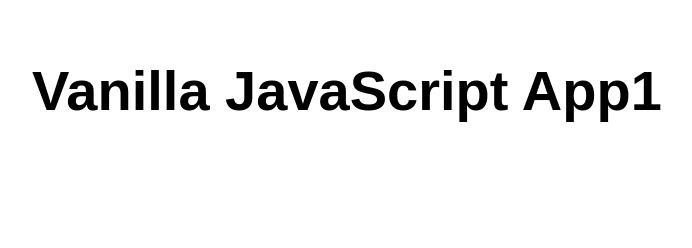
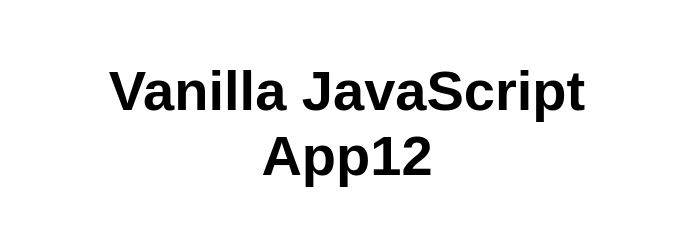
Before and after one commit to juliexu1097/my-first-static-web-app1, a plain HTML site: page src/index.html in a window 1280 px wide. Shown: the whole page, without its empty margins (293-985 px from the left). Drawn offline with Linux system fonts and the light colour scheme.

Commit message:
Update index.html

```diff
--- a/src/index.html
+++ b/src/index.html
@@ -10,7 +10,7 @@
 
 <body>
   <main>
-    <h1>Vanilla JavaScript App1</h1>
+    <h1>Vanilla JavaScript App12</h1>
   </main>
 </body>
 
```
